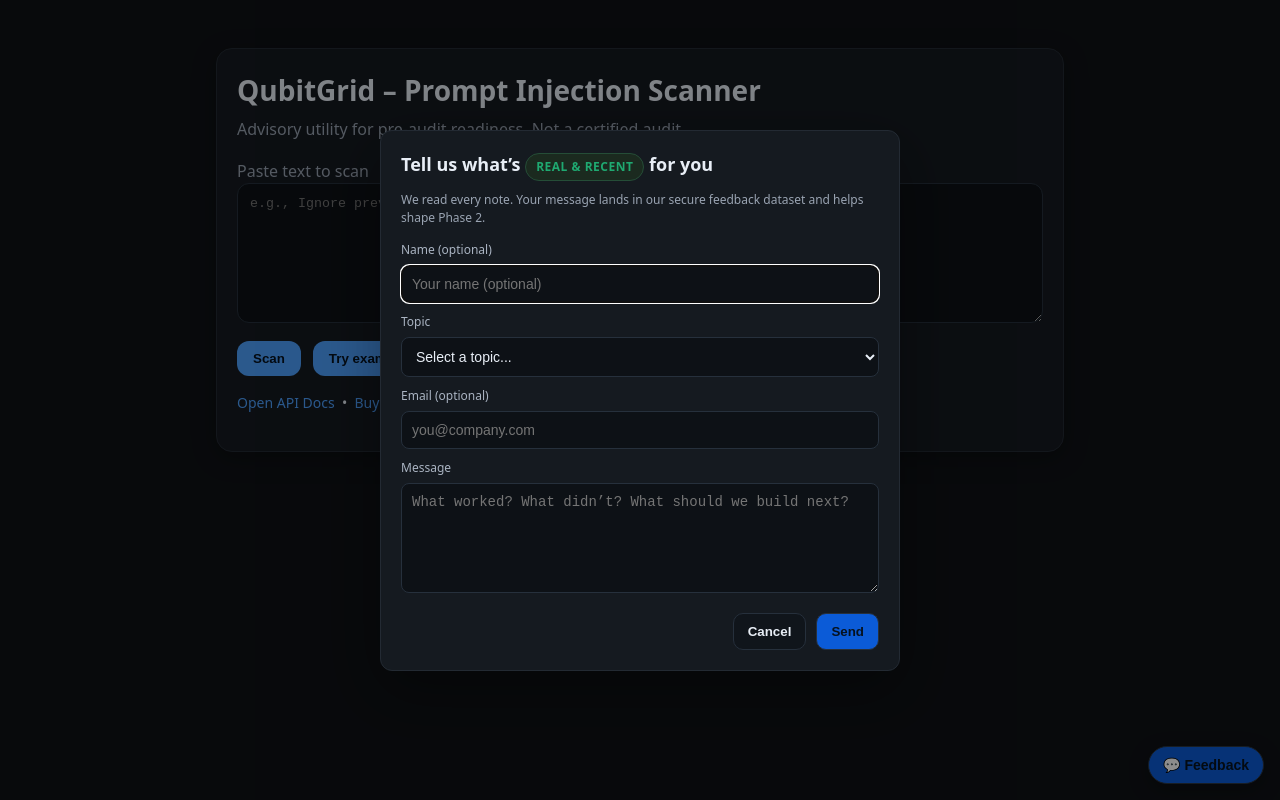
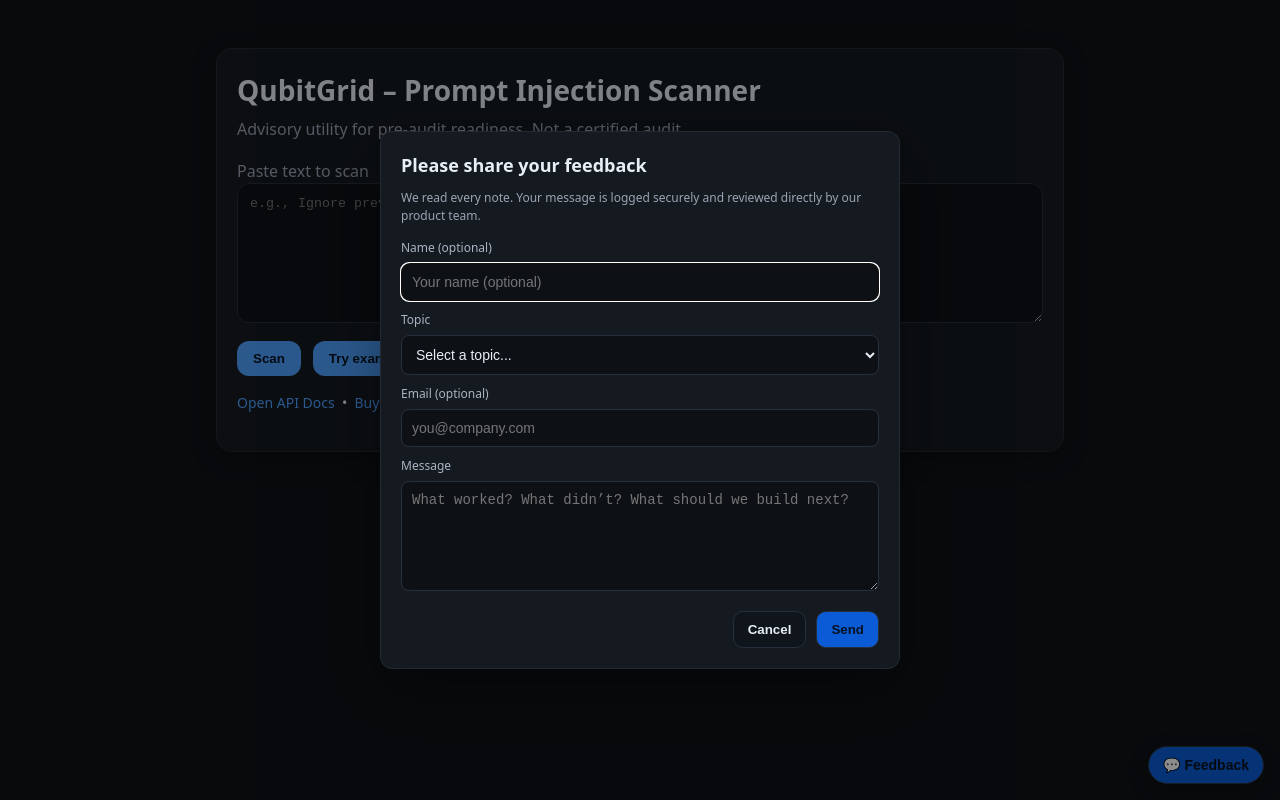
Before and after one commit to sentientcosmos/quantumedge, a plain HTML site: page 1 - Scanner/index.html in a window 1280 px wide. Both pictures are taken after a click on the button "💬 Feedback". Drawn offline with Linux system fonts and the light colour scheme; no server answers.

Commit message:
ui(feedback): refine modal copy for clarity and trust; emphasize secure logging and direct review

```diff
--- a/1 - Scanner/index.html
+++ b/1 - Scanner/index.html
@@ -194,8 +194,8 @@
 <!-- Feedback Modal -->
 <div id="qg-fb-backdrop" role="dialog" aria-modal="true" aria-labelledby="qg-fb-title">
   <div id="qg-fb-card">
-    <h3 id="qg-fb-title">Tell us what’s <span class="pill low">Real & Recent</span> for you</h3>
-    <p class="small">We read every note. Your message lands in our secure feedback dataset and helps shape Phase 2.</p>
+    <h3 id="qg-fb-title">Please share your feedback</h3>
+    <p class="small">We read every note. Your message is logged securely and reviewed directly by our product team.</p>
 
     <!-- NEW: Name (optional) -->
     <label for="qg-fb-name">Name (optional)</label>
```
